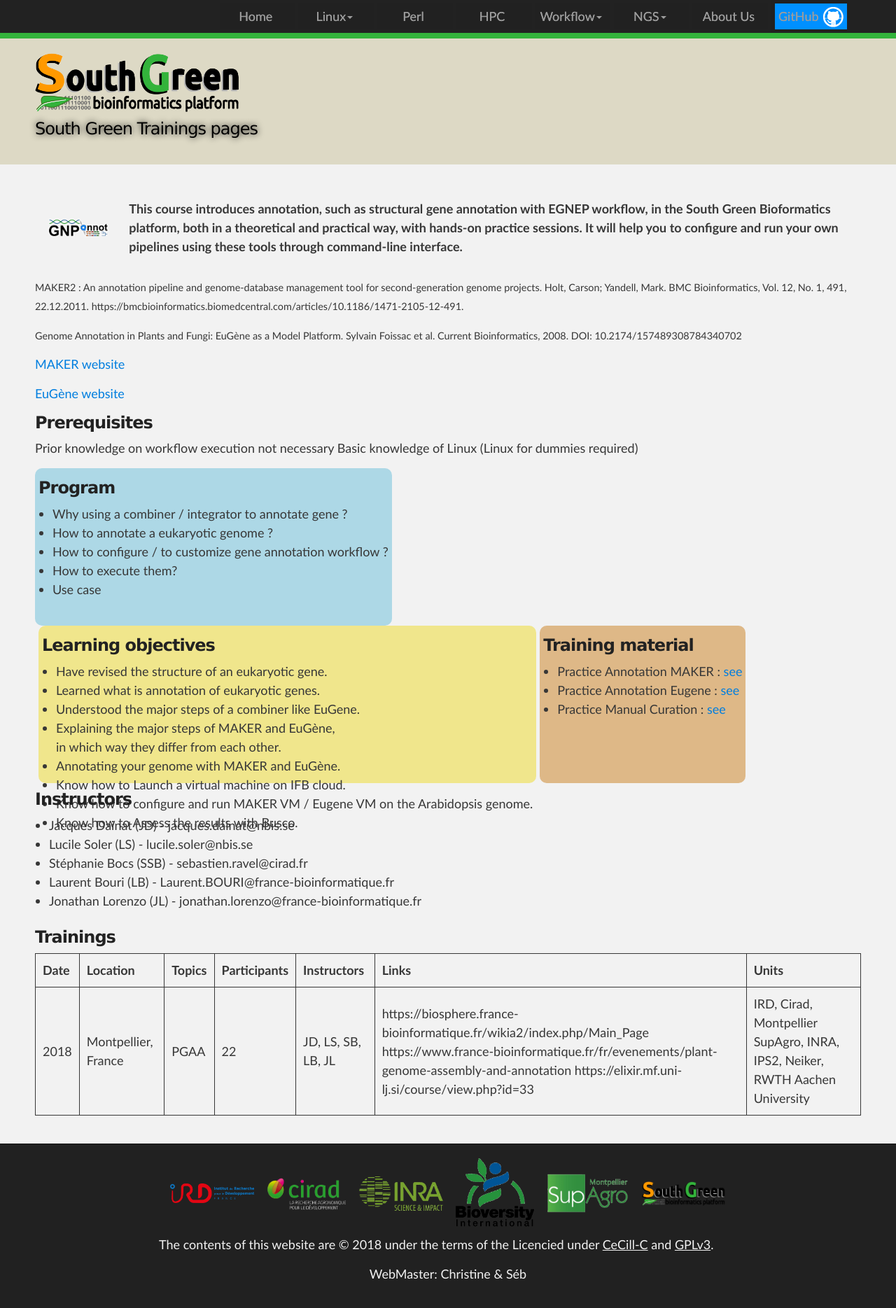
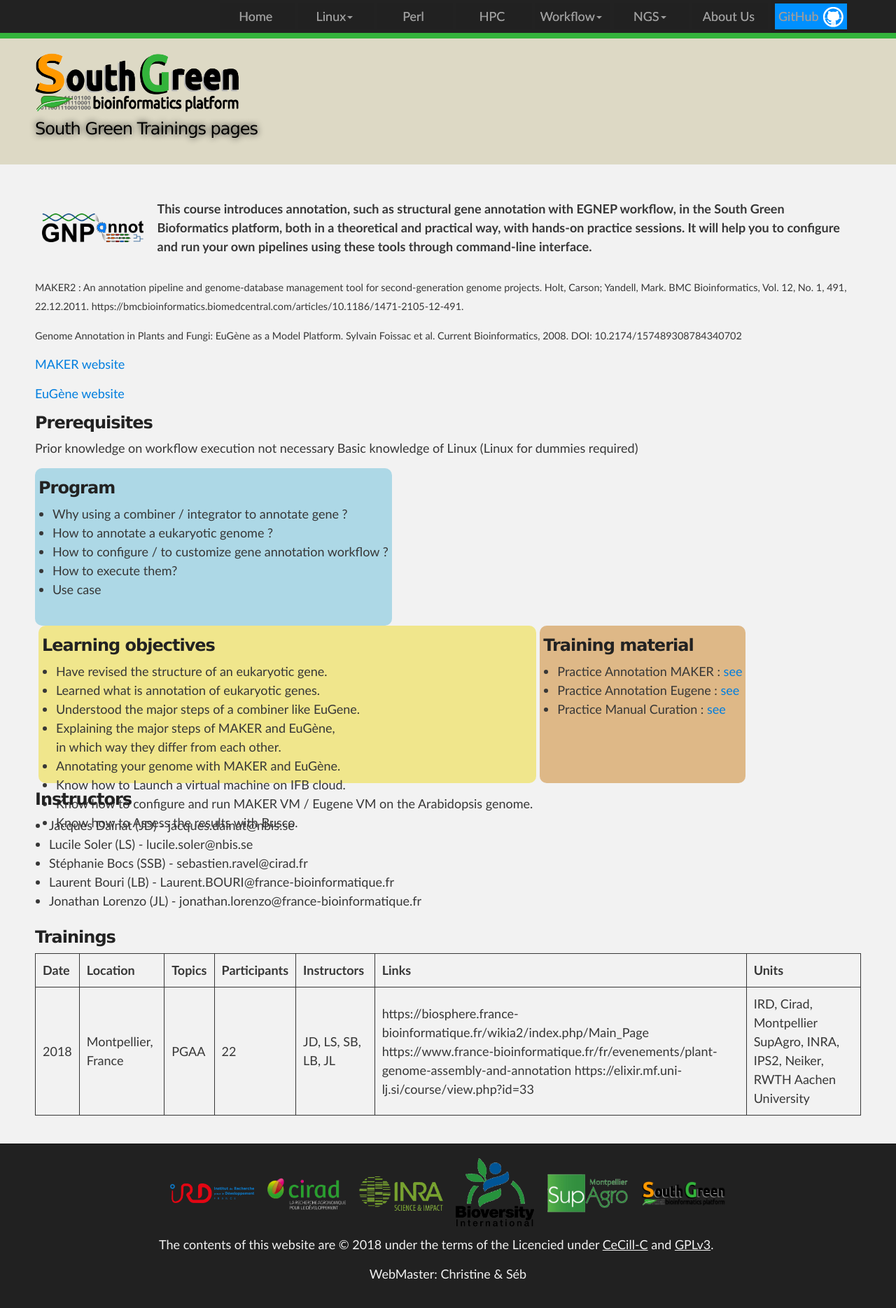
Before and after one commit to SouthGreenPlatform/trainings, a Jekyll site: the page built from _pages/annotation.md, in a window 1280 px wide. Shown: the whole page at 70% size. Built offline with Jekyll 4.4.1, drawn with Linux system fonts in a browser that asks for light colours; nearby versions of some CDN libraries.

Commit message:
Update annotation.md

```diff
--- a/_pages/annotation.md
+++ b/_pages/annotation.md
@@ -8,7 +8,7 @@
 
 <table class="table-contact">
 <tr>
-<td><img width="200%" class="img-responsive" src="{{ site.url }}/images/pga/gnpannot_logo.png" alt="" />
+<td><img width="100%" class="img-responsive" src="{{ site.url }}/images/pga/logo_gnpannot-v2.png" alt="" />
 </td>
 <td>
 This course introduces annotation, such as structural gene annotation with EGNEP workflow, in the South Green Bioformatics platform, both in a theoretical and practical way, with hands-on practice sessions. It will help you to configure and run your own pipelines using these tools through command-line interface.
```
